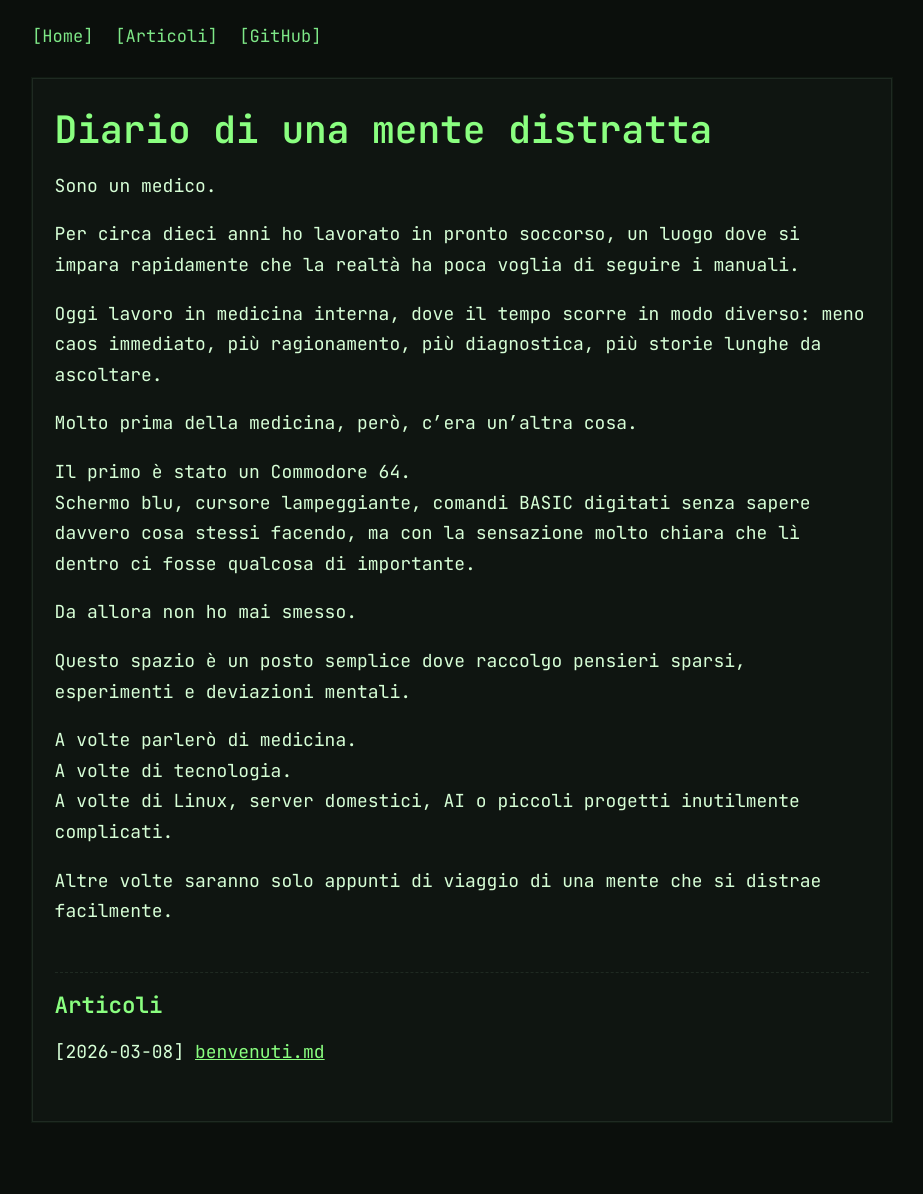
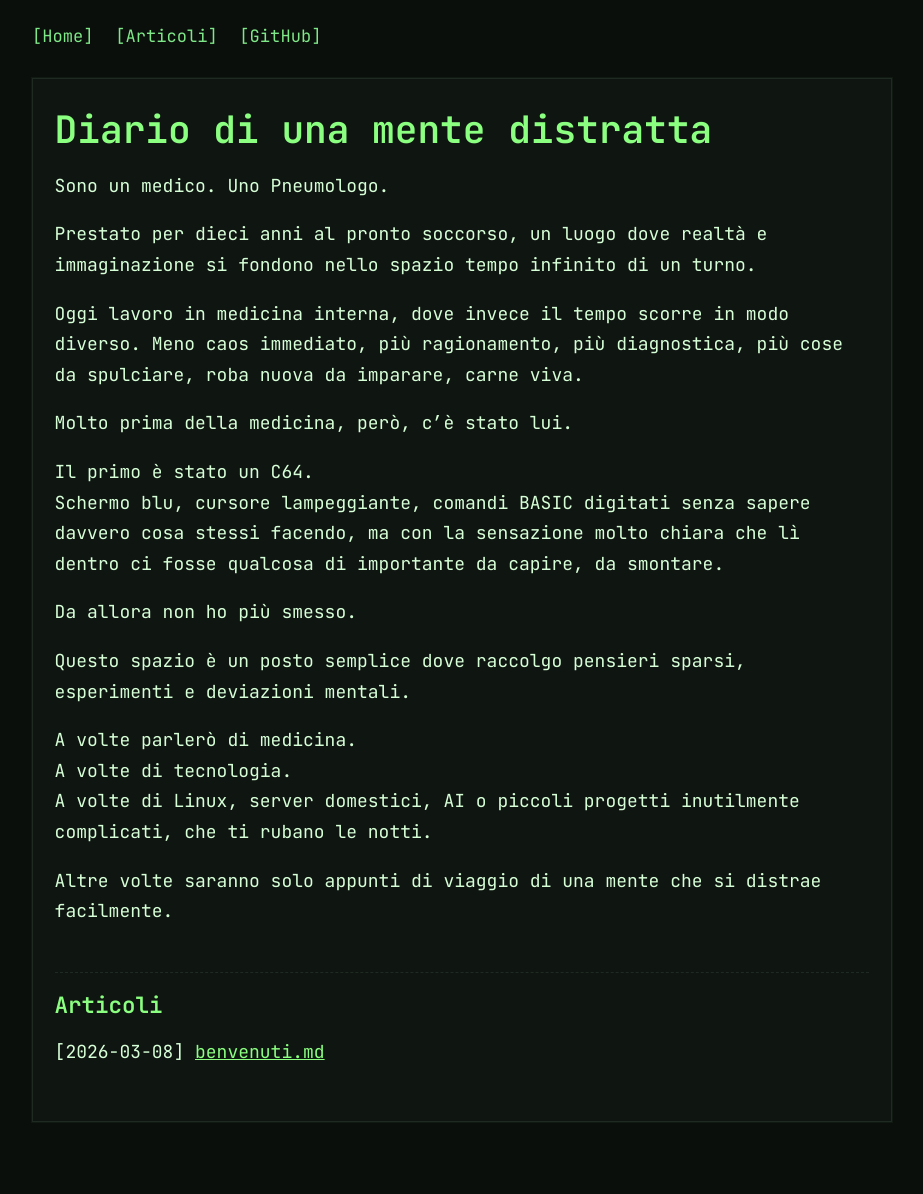
Before and after one commit to testunz/testunz.github.io, a Jekyll site: the page built from index.md, in a window 1280 px wide. Shown: the whole page, without its empty margins (178-1101 px from the left). Built offline with Jekyll 4.4.1, drawn with Linux system fonts in a browser that asks for light colours.

Commit message:
Revise introduction and personal reflections in index.md
Updated personal introduction and reflections on medicine and technology.

```diff
--- a/index.md
+++ b/index.md
@@ -5,24 +5,24 @@ title: Diario di una mente distratta
 
 # Diario di una mente distratta
 
-Sono un medico.
+Sono un medico. Uno Pneumologo.
 
-Per circa dieci anni ho lavorato in pronto soccorso, un luogo dove si impara rapidamente che la realtà ha poca voglia di seguire i manuali.
+Prestato per dieci anni al pronto soccorso, un luogo dove realtà e immaginazione si fondono nello spazio tempo infinito di un turno.
 
-Oggi lavoro in medicina interna, dove il tempo scorre in modo diverso: meno caos immediato, più ragionamento, più diagnostica, più storie lunghe da ascoltare.
+Oggi lavoro in medicina interna, dove invece il tempo scorre in modo diverso. Meno caos immediato, più ragionamento, più diagnostica, più cose da spulciare, roba nuova da imparare, carne viva.
 
-Molto prima della medicina, però, c’era un’altra cosa.
+Molto prima della medicina, però, c’è stato lui.
 
-Il primo è stato un Commodore 64.
-Schermo blu, cursore lampeggiante, comandi BASIC digitati senza sapere davvero cosa stessi facendo, ma con la sensazione molto chiara che lì dentro ci fosse qualcosa di importante.
+Il primo è stato un C64.
+Schermo blu, cursore lampeggiante, comandi BASIC digitati senza sapere davvero cosa stessi facendo, ma con la sensazione molto chiara che lì dentro ci fosse qualcosa di importante da capire, da smontare.
 
-Da allora non ho mai smesso.
+Da allora non ho più smesso.
 
 Questo spazio è un posto semplice dove raccolgo pensieri sparsi, esperimenti e deviazioni mentali.
 
 A volte parlerò di medicina.
 A volte di tecnologia.
-A volte di Linux, server domestici, AI o piccoli progetti inutilmente complicati.
+A volte di Linux, server domestici, AI o piccoli progetti inutilmente complicati, che ti rubano le notti.
 
 Altre volte saranno solo appunti di viaggio di una mente che si distrae facilmente.
 
```
